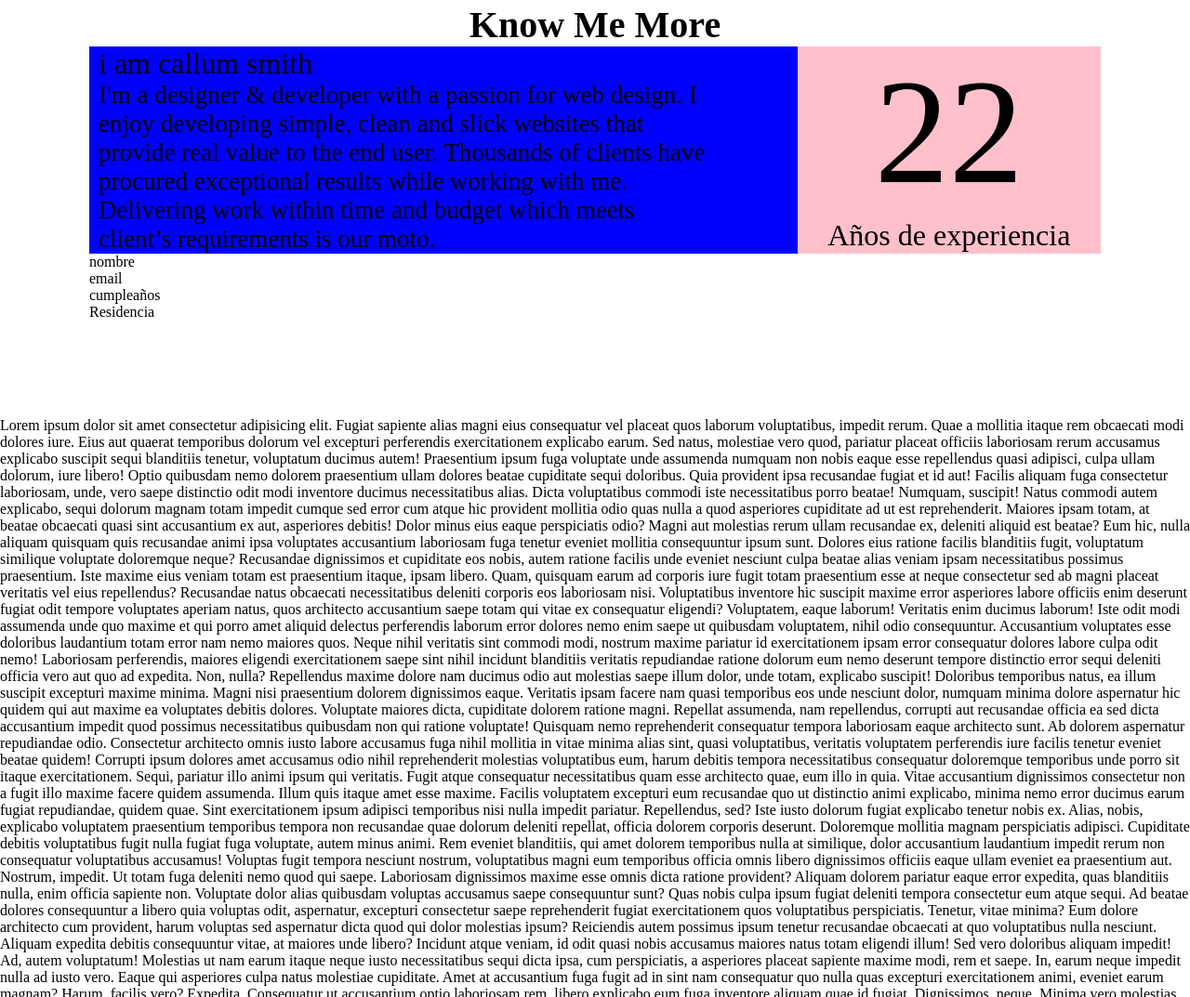
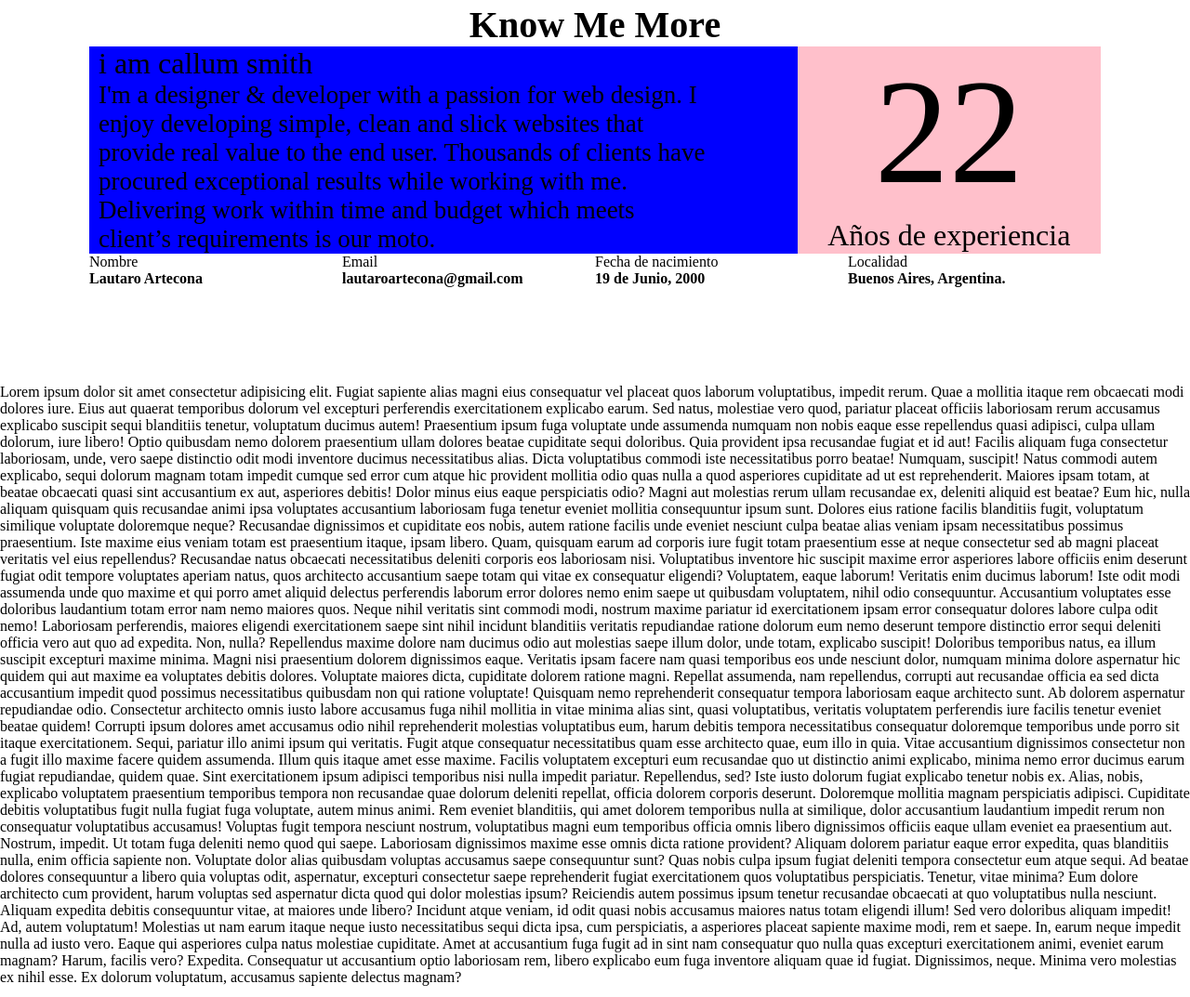
Before and after one commit to LautaroArtecona/Mi-portfolio, a plain HTML site: page index.html in a window 1280 px wide. Shown: the part 936-2009 px from the top of the page at 93% size. Drawn offline with nearby package versions, Linux system fonts and the light colour scheme.

Commit message:
cambios en la segunda seccion

```diff
--- a/css/estilo.css
+++ b/css/estilo.css
@@ -135,3 +135,20 @@ nav>a{
 .años{
     font-size: 160px;
 }
+.contenedor-contacto{
+    display: flex;
+    flex-wrap: nowrap;
+}
+.datos-contacto1{
+    width: 50%;
+    display: flex;
+    flex-wrap: wrap;
+}
+.datos-contacto2{
+    width: 50%;
+    display: flex;
+    flex-wrap: wrap;
+}
+.datos-contacto1>div, .datos-contacto2>div{
+    flex: 50% 1 0;
+}
--- a/index.html
+++ b/index.html
@@ -61,13 +61,28 @@
                         <p class="años-exp">Años de experiencia</p>
                     </div>
                 </div>
-            <div class="datos-contacto">
-                <div>nombre</div>
-                <div>email</div>
-                <div>cumpleaños</div>
-                <div>Residencia</div>
+            <div class="contenedor-contacto">
+                <div class="datos-contacto1">
+                    <div>
+                        <p>Nombre</p>
+                        <p><b>Lautaro Artecona</b></p>
                     </div>
-
+                    <div>
+                        <p>Email</p>
+                        <p><b>lautaroartecona@gmail.com</b></p>
+                    </div>
+                </div>
+                <div class="datos-contacto2">
+                    <div>
+                        <p>Fecha de nacimiento</p>
+                        <p><b>19 de Junio, 2000</b></p>
+                    </div>
+                    <div>
+                        <p>Localidad</p>
+                        <p><b>Buenos Aires, Argentina.</b></p>
+                    </div>
+                </div>
+            </div>
         </section>
 
         <section>
```
Lines whose indentation alone changed are shown as unchanged.
